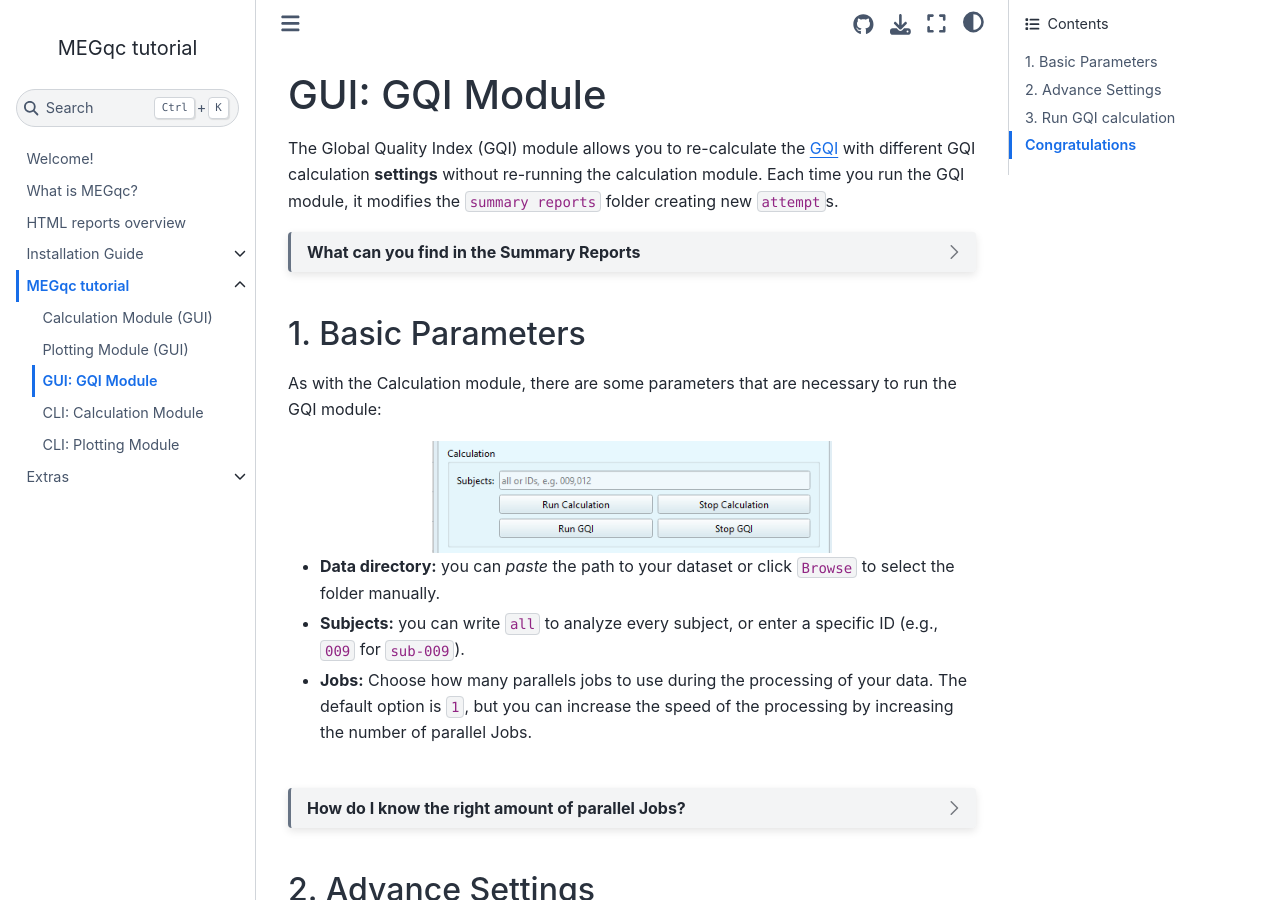
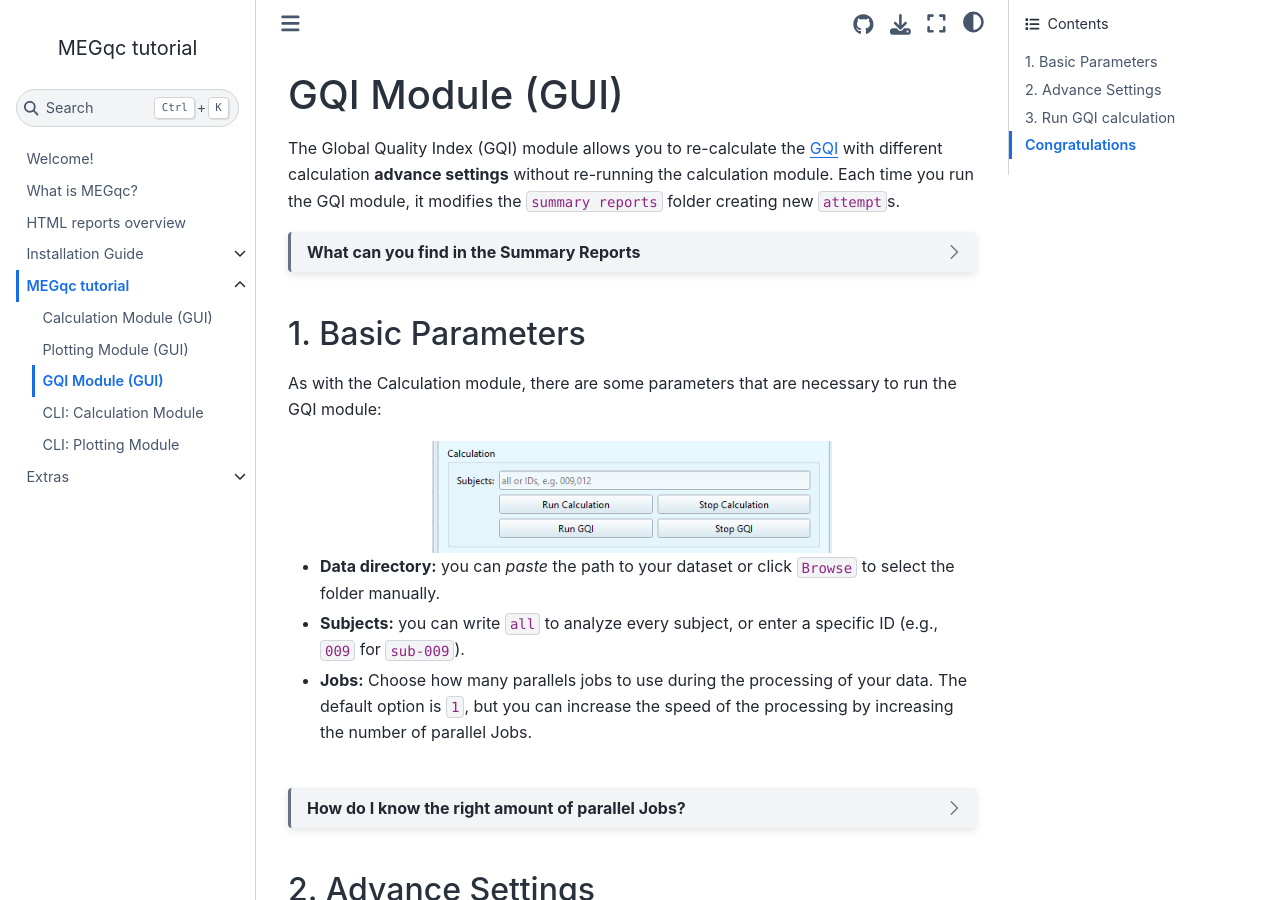
Before and after one commit to ANCPLabOldenburg/megqc_documentation, a Jupyter Book: the page built from tutorial/gqi_gui.md, in a window 1280 px wide and 900 px high. Built offline with Jupyter Book 1.0.4 settings and Sphinx 7.4.7 and the Sphinx Book theme 1.1.4, drawn with Linux system fonts in a browser that asks for light colours; pages that are not in the unit, such as notebooks, are missing from menus.

Commit message:
Update gqi_gui.md

````diff
--- a/tutorial/gqi_gui.md
+++ b/tutorial/gqi_gui.md
@@ -1,6 +1,6 @@
-# GUI: GQI Module
+#  GQI Module (GUI)
 
-The Global Quality Index (GQI) module allows you to re-calculate the [GQI](../extra/gqi.md) with different GQI calculation **settings** without re-running the calculation module. Each time you run the GQI module, it modifies the `summary reports` folder creating new `attempt`s.
+The Global Quality Index (GQI) module allows you to re-calculate the [GQI](../extra/gqi.md) with different calculation **advance settings** without re-running the calculation module. Each time you run the GQI module, it modifies the `summary reports` folder creating new `attempt`s.
 
 ```{dropdown} What can you find in the Summary Reports
 
````
